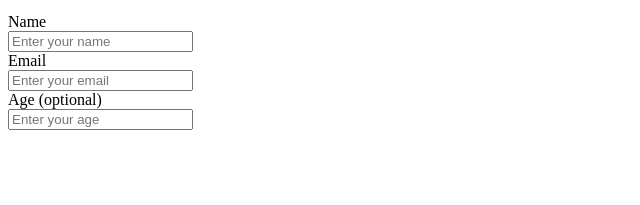
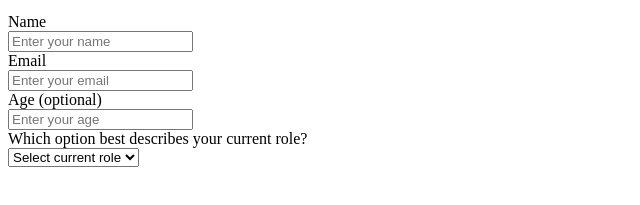
Before and after one commit to johann219/FCC-survey-form, a plain HTML site: page index.html in a window 1280 px wide. Shown: the part 101-306 px from the top of the page, without its empty margins (0-640 px from the left). Drawn offline with Linux system fonts and the light colour scheme.

Commit message:
Add dropdown field

```diff
--- a/index.html
+++ b/index.html
@@ -11,17 +11,28 @@
       <p id="description">Thank you for taking the time to help us improve the platform</p>
     </header>
     <form id="survey-form">
-      <div>
+      <div class="form-group">
         <label for="name">Name</label>
         <input type="text" name="name" id="name" placeholder="Enter your name" class="form-control" required>
       </div>
-      <div>
+      <div class="form-group">
         <label for="email">Email</label>
         <input type="email" name="email" id="email" placeholder="Enter your email" class="form-control" required>
       </div>
-      <div>
+      <div class="form-group">
         <label for="age">Age <span>(optional)</span></label>
         <input type="age" name="age" id="age" placeholder="Enter your age" class="form-control" required>
+      </div>
+      <div class="form-group">
+        <label for="role-select">Which option best describes your current role?</label>
+        <select id="role-select" name="role" class = "form-control" required>
+          <option disabled selected value>Select current role</option>
+          <option value="student">Student</option>
+          <option value="full-time-job">Full Time Job</option>
+          <option value="full-time-learner">Full Time Learner</option>
+          <option value="no-info">Prefer not to say</option>
+          <option value="other">Other</option>
+        </select>
       </div>
     </form>
   </body>
```
